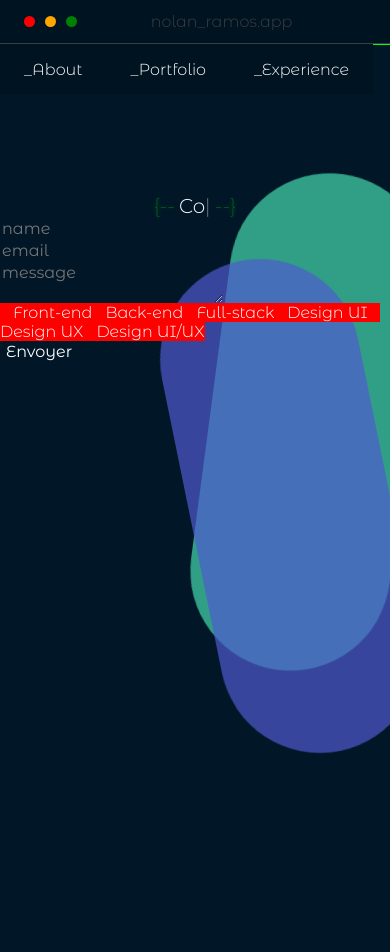
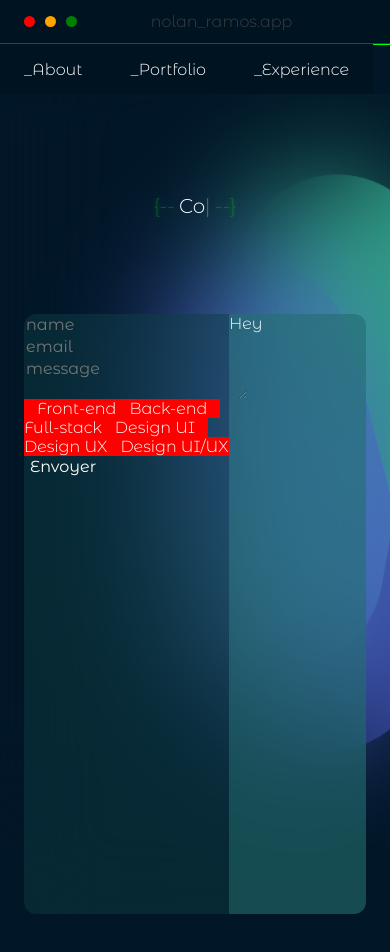
Before and after one commit to Nolan-ramos/Portfolio_nolan, a React (Vite) app: page /contact in a window 390 px wide. Shown: the top 952 px of the page. Before the commit the page ends 844 px from the top, so only its background shows below. Built offline with nearby package versions, Linux system fonts and the light colour scheme.

Commit message:
push contact

```diff
--- a/src/App.scss
+++ b/src/App.scss
@@ -378,6 +378,10 @@ textarea{
   border:0;
 }
 
+input,
+textarea {
+    color: white;
+}
 
 ::-moz-selection {
   background: #b3d4fc;
--- a/src/components/background/background.scss
+++ b/src/components/background/background.scss
@@ -20,7 +20,7 @@
         z-index: 3;
         height:100%;
         width: 100%;
-        backdrop-filter: blur(0px);
+        backdrop-filter: blur(60px);
     }
     &_shapes{
         height:100%;
--- a/src/views/contact/Contact.jsx
+++ b/src/views/contact/Contact.jsx
@@ -1,4 +1,4 @@
-import React, { useState } from 'react';
+import { useState } from 'react';
 import Cursor from '../../components/cursor/Cursor';
 import Title from '../../components/title/Title';
 import './contact.scss';
@@ -27,18 +27,19 @@ function Contact() {
     return (
         <div className='contact fade-in'>
             <Title title="Contact" />
-            <form className='contact_form' name="contact" method="post" data-netlify="true" onSubmit="submit">
+            <div className='contact_container'>
+                <form className='contact_container_form' name="contact" method="post" data-netlify="true" onSubmit="submit">
                     <input type="hidden" name="form-name" value="contact" />
-                <div className='contact_form_input'>
+                    <div className='contact_container_form_input'>
                         <input type="text" name="name" placeholder='name'/>
                         <input type="email" name="email" placeholder='email'/>
                     </div>
-                <div className='contact_form_textarea'>
+                    <div className='contact_container_form_textarea'>
                         <textarea name="message" placeholder='message'></textarea>
                     </div>
-                <div className='contact_form_checkbox'>
+                    <div className='contact_container_form_checkbox'>
                         {subjects.map((subject, index) => (
-                        <label key={`option${index + 1}`} className={`contact_form_checkbox_button ${selectedSubjects.includes(subject) ? 'checked' : ''}`}>
+                            <label key={`option${index + 1}`} className={`contact_container_form_checkbox_button ${selectedSubjects.includes(subject) ? 'checked' : ''}`}>
                                 <input
                                     type="checkbox"
                                     id={`option${index + 1}`}
@@ -53,6 +54,10 @@ function Contact() {
                     </div>
                     <button type="submit">Envoyer</button>
                 </form>
+                <div className='contact_container_details'>
+                    <h2>Hey</h2>
+                </div>
+            </div>
             <Cursor />
         </div>
     );
--- a/src/views/contact/contact.scss
+++ b/src/views/contact/contact.scss
@@ -1,10 +1,38 @@
 .contact {
-    input,
-    textarea {
-        color: white;
+    box-sizing: border-box;
+    @media screen and (min-width: 1900px) {
+        display: flex;
+        align-items:center ;
+        flex-direction: column;
     }
-
+    &_container{
+        display: flex;
+        justify-content: center;
+        margin: 96px 192px;
+        height:600px;
+        backdrop-filter: blur(40px);
+        border-radius: 12px;
+        @media screen and (min-width: 1900px) {
+            width:70%;
+            height:75vh;
+        }
+        @media screen and (max-width: 1200px) {
+            margin: 96px;
+        }
+        @media screen and (max-width: 1023px) {
+            margin: 96px 48px;
+        }
+        @media screen and (max-width: 767px) {
+            margin: 96px 24px;
+        }
+        @media screen and (max-width: 340px) {
+            margin: 96px 12px;
+        }
         &_form {
+            width:60%;
+            background-color: rgba(12, 60, 66, 0.5);
+            border-top-left-radius: 12px;
+            border-bottom-left-radius: 12px;
             &_checkbox {
                 &_button{
                     background: red;
@@ -17,4 +45,11 @@
                 }
             }
         }
+        &_details{
+            width:40%;
+            background-color: rgba(36, 112, 111, 0.6);
+            border-top-right-radius: 12px;
+            border-bottom-right-radius: 12px;
         }
+    }
+}
--- a/src/views/experience/experience.scss
+++ b/src/views/experience/experience.scss
@@ -1,5 +1,10 @@
 .experience{
     box-sizing: border-box;
+    @media screen and (min-width: 1900px) {
+        display: flex;
+        align-items:center ;
+        flex-direction: column;
+    }
     &_container{
         display: flex;
         flex-direction: column;
@@ -9,7 +14,8 @@
         border-radius: 12px;
         overflow: hidden;
         @media screen and (min-width: 1900px) {
-            height:80vh;
+            width:70%;
+            height:75vh;
         }
         @media screen and (max-width: 1200px) {
             margin: 96px;
@@ -107,7 +113,7 @@
             position: relative;
             right:0;
             width: 100%;
-            background-color: rgba(95, 255, 250, 0.2);
+            background-color: rgba(36, 112, 111, 0.6);
             border-bottom-right-radius: 12px;
             overflow-y: scroll;
             padding:64px 48px 48px 48px;
```
Lines whose indentation alone changed are shown as unchanged.
